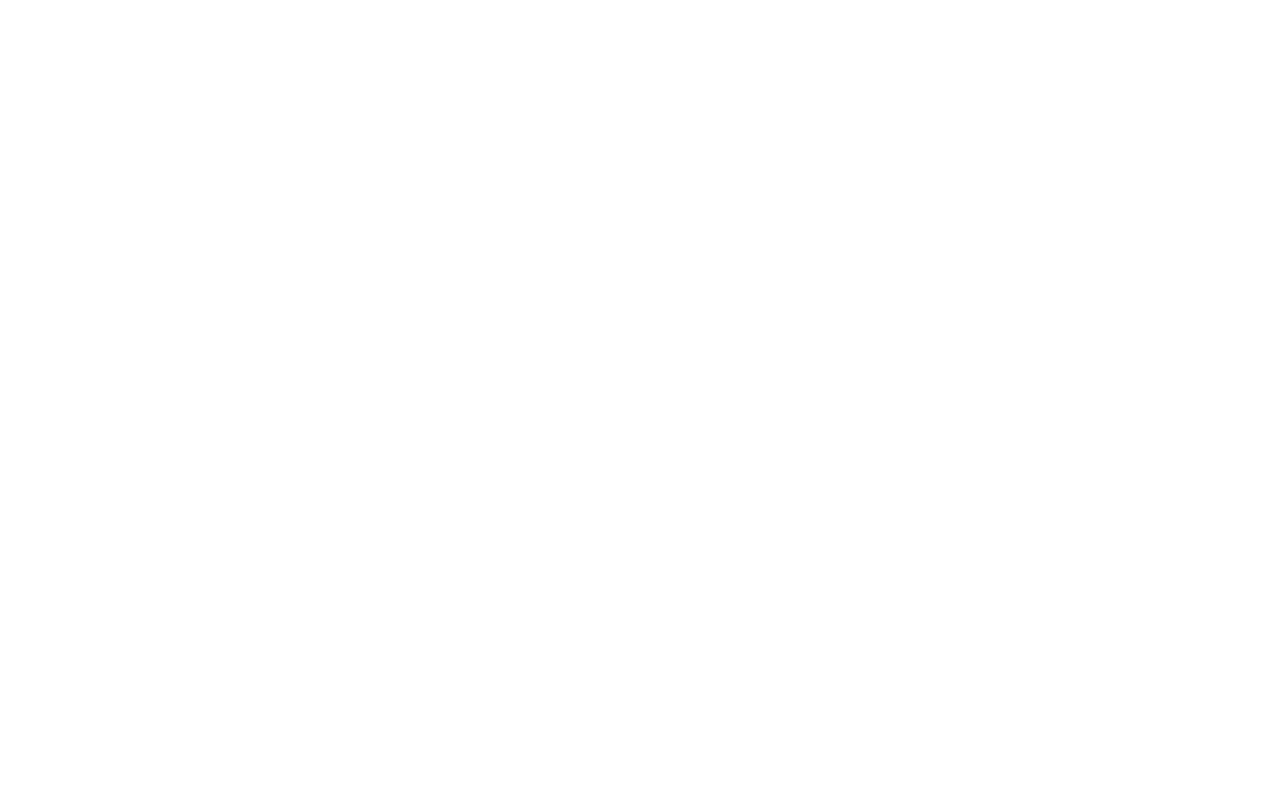
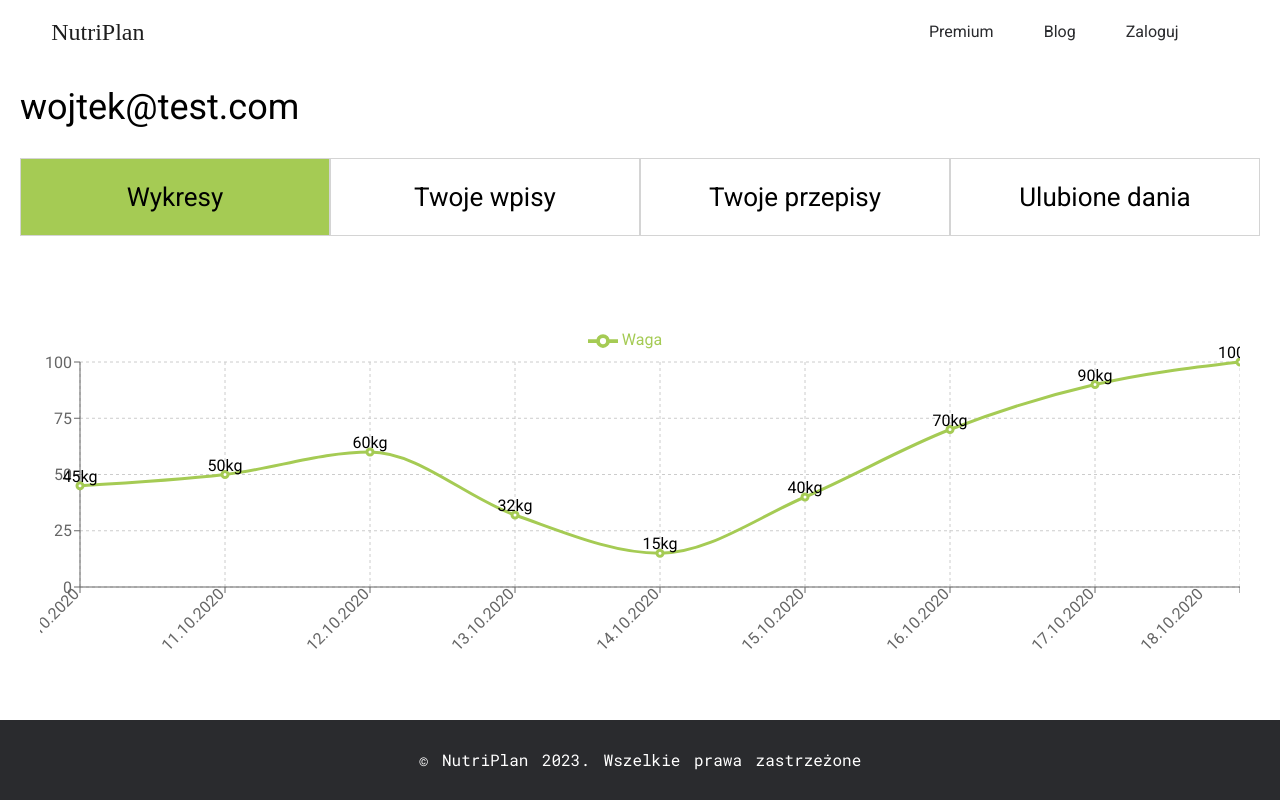
Before and after one commit to inzynieria-oprogramownia/inzynierka-oprogramownia, a React (Vite) app: page /profile in a window 1280 px wide. Before the commit this address had no page. Built offline with nearby package versions, Linux system fonts and the light colour scheme; a web font is replaced by a local one.

Commit message:
profilePage

```diff
--- a/package.json
+++ b/package.json
@@ -18,6 +18,7 @@
     "react-dom": "^18.2.0",
     "react-redux": "^8.0.5",
     "react-router-dom": "^6.10.0",
+    "recharts": "^2.6.1",
     "vite": "^4.2.0"
   },
   "devDependencies": {
--- a/src/App.jsx
+++ b/src/App.jsx
@@ -7,6 +7,7 @@
 import AllFoodPage from './components/pages/AllFoodPage'
 import AllBlogPage from './components/pages/AllBlogPage'
 import PremiumPage from './components/pages/PremiumPage'
+import ProfilePage from './components/pages/ProfilePage'
 
 const App = () => (
   <div className="App">
@@ -19,6 +20,7 @@
         <Route path="/login" element={<LoginPage />} />
         <Route path="/food" element={<AllFoodPage />} />
         <Route path="/food/:id" element={<FoodPage />} />
+        <Route path="/profile" element={<ProfilePage />} />
       </Routes>
     </BrowserRouter>
   </div>
--- /dev/null
+++ b/src/components/pages/ProfilePage.jsx
@@ -0,0 +1,68 @@
+/* eslint-disable operator-linebreak */
+import React, { useState } from 'react'
+import Page from '../parts/Page'
+import Button from '../parts/Button'
+import AllComponent from '../parts/AllComponent'
+import WeightChart from '../parts/WeightChart'
+import '../../styles/profilePage.css'
+
+const ProfilePage = () => {
+  const recepieItemData = {
+    title: 'Wegetariańska tortilla zwarzywami i ryżem',
+    img: '..\\src\\assets\\welcomePage\\main.png',
+    person: 1,
+    time: '20min.',
+    kcal: '200kcal',
+    option: 'redukcja',
+  }
+  const postItemData = {
+    title: 'Piosenki opole mock 2020',
+    description:
+      'Wlazł kotek na płotek i mruga krótka to piosenka nie długa. Koziołek matołek stuka w stołek',
+    genre: ['test1', 'test2'],
+    img: '..\\src\\assets\\blogEntry\\entry.png',
+    date: '20 kwietnia 2020',
+  }
+  const [panel, setPanel] = useState(0)
+  const handleClick = (e) => {
+    setPanel(e)
+  }
+  const data = {
+    name: 'wojtek@test.com',
+  }
+  const buttons = ['Wykresy', 'Twoje wpisy', 'Twoje przepisy', 'Ulubione dania']
+
+  const panels = [
+    <WeightChart className="weightChart" />,
+    <AllComponent data={postItemData} type="blog" />,
+    <AllComponent data={recepieItemData} />,
+    <AllComponent data={recepieItemData} />,
+  ]
+  return (
+    <Page>
+      <section className="profile">
+        <p className="profile--name">{data.name}</p>
+        <div className="panel">
+          <div className="panel--wrapper__top">
+            {buttons.map((el, i) => {
+              const isActive =
+                i === panel ? 'panel--button active' : 'panel--button'
+              return (
+                <Button
+                  key={el}
+                  onClick={() => handleClick(i)}
+                  className={isActive}
+                >
+                  {el}
+                </Button>
+              )
+            })}
+          </div>
+          <div className="panel--wrapper__bottom">{panels[panel]}</div>
+        </div>
+      </section>
+    </Page>
+  )
+}
+
+export default ProfilePage
--- /dev/null
+++ b/src/components/parts/WeightChart.jsx
@@ -0,0 +1,70 @@
+/* eslint-disable import/no-extraneous-dependencies */
+import React from 'react'
+import {
+  LineChart,
+  Line,
+  XAxis,
+  YAxis,
+  CartesianGrid,
+  Tooltip,
+  Legend,
+  ResponsiveContainer,
+} from 'recharts'
+
+const CustomLabel = ({ x, y, stroke, value }) => (
+  <text x={x} y={y} dy={-4} fill={stroke} fontSize={10} textAnchor="middle">
+    {`${value}kg`}
+  </text>
+)
+const CustomizedAxisTick = ({ x, y, payload }) => (
+  <g transform={`translate(${x},${y})`}>
+    <text x={0} y={0} textAnchor="end" fill="#666" transform="rotate(-45)">
+      {payload.value}
+    </text>
+  </g>
+)
+
+const WeightChart = () => {
+  const data = [
+    { day: '10.10.2020', Waga: 45 },
+    { day: '11.10.2020', Waga: 50 },
+    { day: '12.10.2020', Waga: 60 },
+    { day: '13.10.2020', Waga: 32 },
+    { day: '14.10.2020', Waga: 15 },
+    { day: '15.10.2020', Waga: 40 },
+    { day: '16.10.2020', Waga: 70 },
+    { day: '17.10.2020', Waga: 90 },
+    { day: '18.10.2020', Waga: 100 },
+  ]
+  return (
+    <ResponsiveContainer width="100%" height="100%">
+      <LineChart
+        margin={{
+          bottom: 225,
+          top: 70,
+          left: -20,
+        }}
+        data={data}
+      >
+        <CartesianGrid strokeDasharray="3 3" />
+        <XAxis
+          overlinePosition
+          dataKey="day"
+          height={20}
+          tick={<CustomizedAxisTick />}
+        />
+        <YAxis />
+        <Tooltip />
+        <Legend verticalAlign="top" iconSize={30} height={36} />
+        <Line
+          type="monotone"
+          dataKey="Waga"
+          stroke="#a5cb54"
+          strokeWidth={3}
+          label={<CustomLabel />}
+        />
+      </LineChart>
+    </ResponsiveContainer>
+  )
+}
+export default WeightChart
--- a/src/index.css
+++ b/src/index.css
@@ -6,6 +6,7 @@
   font-size: 100%;
   font: inherit;
   vertical-align: baseline;
+  box-sizing: border-box;
 }
 /* HTML5 display-role reset for older browsers */
 article,
--- a/src/styles/allComponent.css
+++ b/src/styles/allComponent.css
@@ -11,3 +11,19 @@
   margin: 20px 0;
   padding: 20px 160px;
 }
+@media only screen and (max-width: 1000px) {
+  .allComponent--wrapper,
+  .allComponent--search {
+    padding: 20px 20px;
+  }
+}
+@media only screen and (max-width: 500px) {
+  .allComponent--wrapper,
+  .allComponent--search {
+    padding: 20px 0px;
+  }
+  .allComponent--wrapper{
+    display: flex;
+    flex-direction: column;
+  }
+}
--- /dev/null
+++ b/src/styles/profilePage.css
@@ -0,0 +1,64 @@
+.profile {
+  height: calc(100vh - 144px);
+  padding: 20px;
+  overflow: hidden;
+  font-family: var(--primaryFont);
+}
+.panel {
+  width: 100%;
+  height: 100%;
+}
+.panel--wrapper__top {
+  width: 100%;
+  display: grid;
+  grid-template-columns: repeat(4, 1fr);
+}
+.panel--wrapper__bottom {
+  width: 100%;
+  overflow-y: auto;
+  height: 100%;
+  padding: 20px;
+}
+.panel--button {
+  background-color: transparent;
+  color: var(--fullBlackColor);
+  border: 1px solid #d4d4d4;
+}
+.panel--button:hover {
+  color: white;
+}
+.profile--name {
+  font-size: var(--xlFontSize);
+  margin-bottom: 27px;
+}
+.active {
+  background-color: var(--primaryColor);
+  color: var(--fullWhiteColor);
+}
+.weight--title {
+  font-size: var(--xlFontSize);
+}
+@media only screen and (max-width: 1000px) {
+  .panel--wrapper__top {
+    grid-template-columns: repeat(2, 1fr);
+  }
+  .profile--name {
+    font-size: var(--lFontSize);
+    margin-bottom: 7px;
+  }
+  .panel--button {
+    font-size: var(--mFontSize);
+  }
+}
+@media only screen and (max-width: 500px) {
+  .panel--wrapper__bottom {
+    padding: 0;
+  }
+  .profile {
+    padding: 0;
+  }
+  .profile--name {
+    font-size: var(--mFontSize);
+    margin-bottom: 0;
+  }
+}
```
Also changed, not shown: .eslintrc.json, 1 other file (tests, documents, lock files or other folders).
